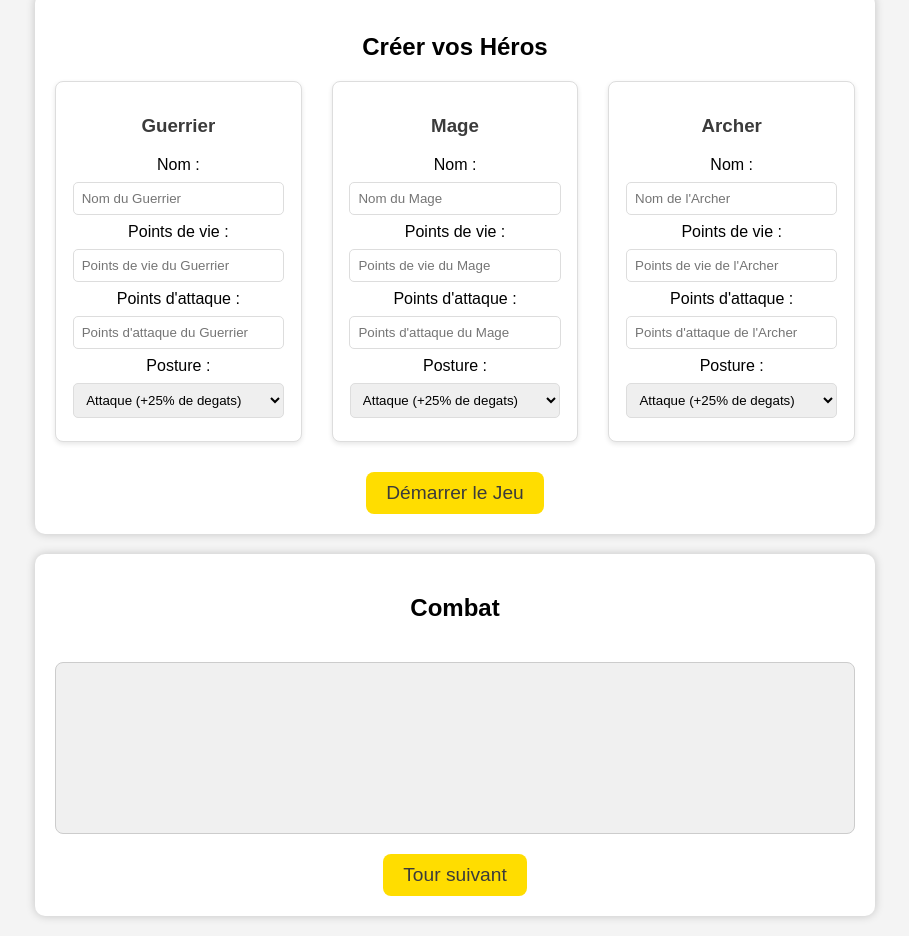
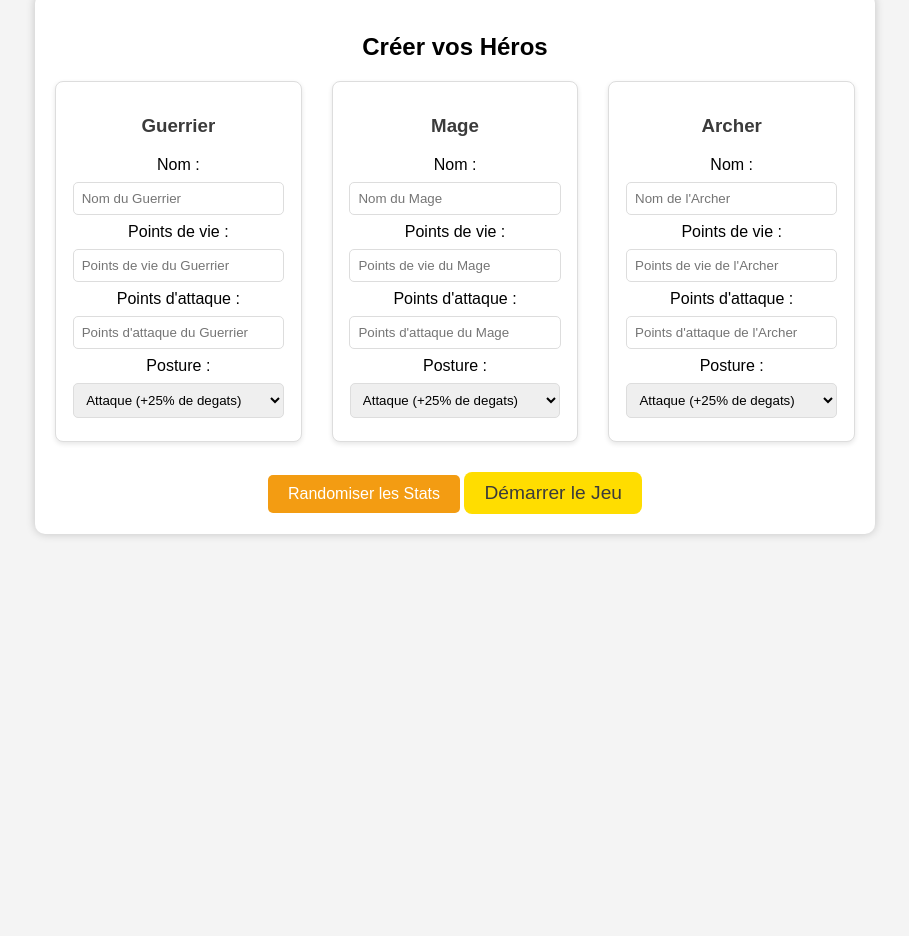
Before and after one commit to Tiiick10/Projet-GeekOfLegends, a plain HTML site: page index.html in a window 1280 px wide. Shown: the part 195-1131 px from the top of the page, without its empty margins (185-1094 px from the left). After the commit the page ends 800 px from the top, so only its background shows below. Drawn offline with Linux system fonts and the light colour scheme.

Commit message:
html randomize stats

```diff
--- a/index.html
+++ b/index.html
@@ -8,11 +8,8 @@
 </head>
 <body>
     <header>
-
         <h1>Welcome to GeekOfLegends</h1>
-
     </header>
-
 
     <main>
 
@@ -38,10 +35,8 @@
                     <input type="number" id="guerrier-attack" min="1" placeholder="Points d'attaque du Guerrier">
                     <label for="guerrier-posture">Posture :</label>
                     <select id="guerrier-posture">
-
                         <option value="attaque">Attaque (+25% de degats)</option>
                         <option value="défense">Défense (50% des dégats sont réduits)</option>
-
                     </select>
 
                 </div>
@@ -60,10 +55,8 @@
                     <input type="number" id="mage-attack" min="1" placeholder="Points d'attaque du Mage">
                     <label for="mage-posture">Posture :</label>
                     <select id="mage-posture">
-
                         <option value="attaque">Attaque (+25% de degats)</option>
                         <option value="défense">Défense (50% des dégats sont réduits)</option>
-
                     </select>
 
                 </div>
@@ -80,39 +73,30 @@
                     <input type="number" id="archer-hp" min="1" placeholder="Points de vie de l'Archer">
                     <label for="archer-attack">Points d'attaque :</label>
                     <input type="number" id="archer-attack" min="1" placeholder="Points d'attaque de l'Archer">
-
                     <label for="archer-posture">Posture :</label>
-
                     <select id="archer-posture">
-
                         <option value="attaque">Attaque (+25% de degats)</option>
                         <option value="défense">Défense (50% des dégats sont réduits)</option>
-
                     </select>
 
                 </div>
 
             </div>
 
+            <!-- Boutons -->
+
+            <button id="randomize-stats">Randomiser les Stats</button>
             <button id="start-game">Démarrer le Jeu</button>
-
         </section>
 
         <!-- Section du jeu -->
 
-        <section id="game-board" aria-label="Tableau de jeu">
-
+        <section id="game-board" aria-label="Tableau de jeu" style="display: none;">
             <h2>Combat</h2>
-
-            <div id="combat-info"> </div>
-
+            <div id="combat-info"></div>
             <div id="combat-log" aria-live="polite"></div>
-
             <button id="next-round">Tour suivant</button>
-
         </section>
-
-
     </main>
 
     <script src="./public/js/main.js"></script>
```
